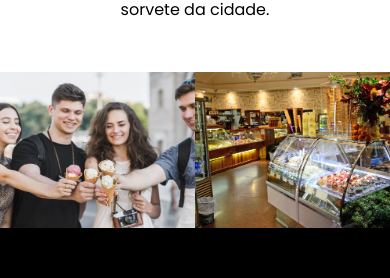
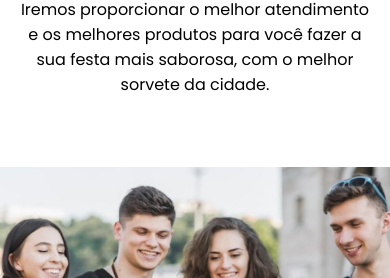
Before and after one commit to leozizz/spa-sorveteria-react, a React (Create React App) app: page /sobre in a window 390 px wide. Shown: the part 1246-1524 px from the top of the page. Built offline with nearby package versions, Linux system fonts and the light colour scheme.

Commit message:
Adicionando responsivo

```diff
--- a/src/componentes/paginas/Sobre/style.css
+++ b/src/componentes/paginas/Sobre/style.css
@@ -33,3 +33,20 @@
     object-fit: cover;
     overflow: hidden;
 }
+
+/* Responsivo */
+
+@media (max-width: 768px) {
+
+    .descricao {
+        margin: 70px 20px;
+    }
+
+    .image-container {
+        flex-direction: column;
+    }
+
+    .image-container img {
+        width: 100%;
+    }
+}
```
